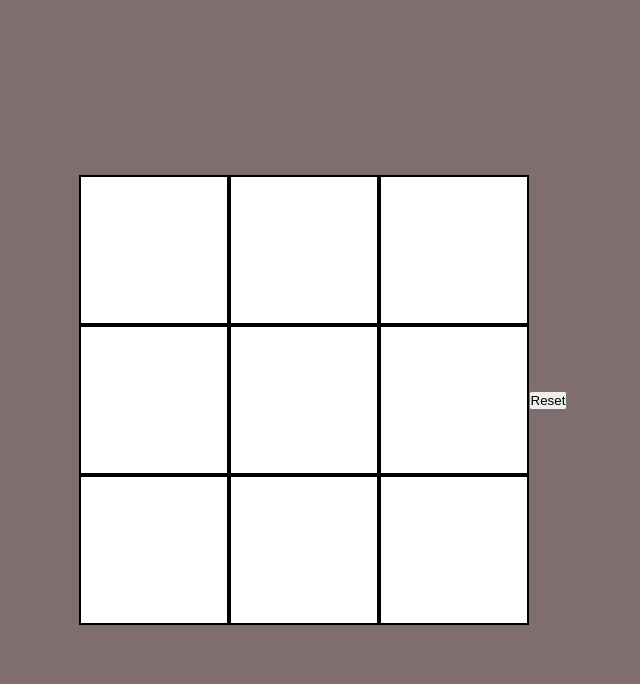
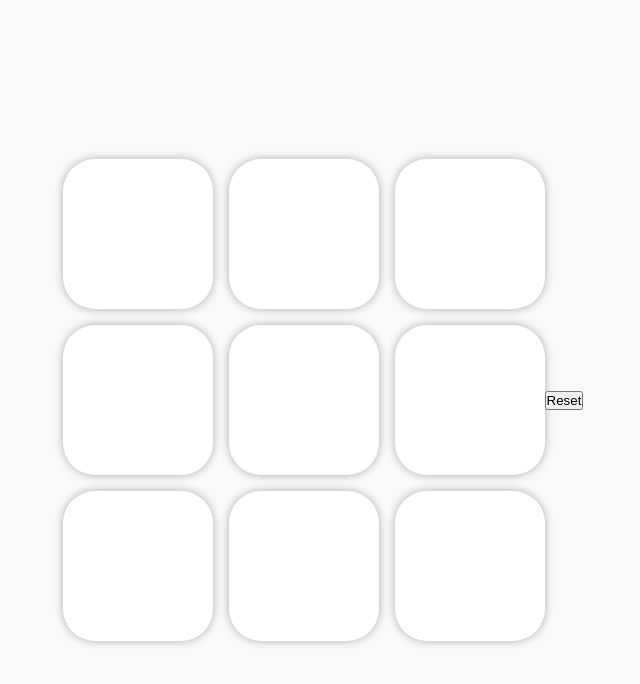
Before and after one commit to Ariech/odin-tic-tac-toe, a plain HTML site: page index.html in a window 1280 px wide. Shown: the whole page, without its empty margins (317-957 px from the left). Drawn offline with Linux system fonts and the light colour scheme.

Commit message:
Add style to indicate winning cells, and basic styling for board cells

```diff
--- a/script.js
+++ b/script.js
@@ -1,3 +1,5 @@
+const boardContainer = document.querySelector(".board-container");
+
 const gameBoard = (() => {
   let board = Array(9).fill("");
 
@@ -21,8 +23,6 @@ const gameBoard = (() => {
 })();
 
 const boardView = (() => {
-  const boardContainer = document.querySelector(".board-container");
-
   const displayBoard = (board) => {
     clearBoard();
     board.forEach((cell, index) => {
@@ -43,7 +43,6 @@ const boardView = (() => {
 
 const displayController = (() => {
   const resetButton = document.querySelector(".reset");
-  const boardContainer = document.querySelector(".board-container");
 
   const placeMarkOnBoard = (e, currentPlayerMark) => {
     if (e.target.textContent !== "") {
@@ -128,6 +127,9 @@ const gameState = (() => {
       );
       if (match) {
         win = true;
+        combination.forEach((index) =>
+          boardContainer.childNodes[index].classList.add("cell-winning")
+        );
       }
     });
     return win;
--- a/styles.css
+++ b/styles.css
@@ -1,4 +1,8 @@
 @import url("https://fonts.googleapis.com/css2?family=Roboto:wght@400;500;700;900&display=swap");
+
+:root {
+  --box-shadow-value: 0px 0px 10px 0px rgba(0, 0, 0, 0.3);
+}
 
 * {
   margin: 0;
@@ -9,7 +13,7 @@
 html,
 body {
   height: 100%;
-  background-color: #806d6d;
+  background-color: #f8f9fa;
   font-family: "Roboto", sans-serif;
 }
 
@@ -24,6 +28,7 @@ body {
   display: grid;
   grid-template-rows: repeat(3, 150px);
   grid-template-columns: repeat(3, 150px);
+  gap: 1rem;
 }
 
 .cell {
@@ -32,5 +37,16 @@ body {
   justify-content: center;
   font-size: 4rem;
   background-color: white;
-  border: 2px black solid;
+  box-shadow: var(--box-shadow-value);
+  border-radius: 2rem;
+  /* border: 2px black solid; */
 }
+
+.cell:hover {
+  background-color: #d4cfcf;
+}
+
+.cell-winning {
+  background-color: #913939;
+  pointer-events: none;
+}
```
